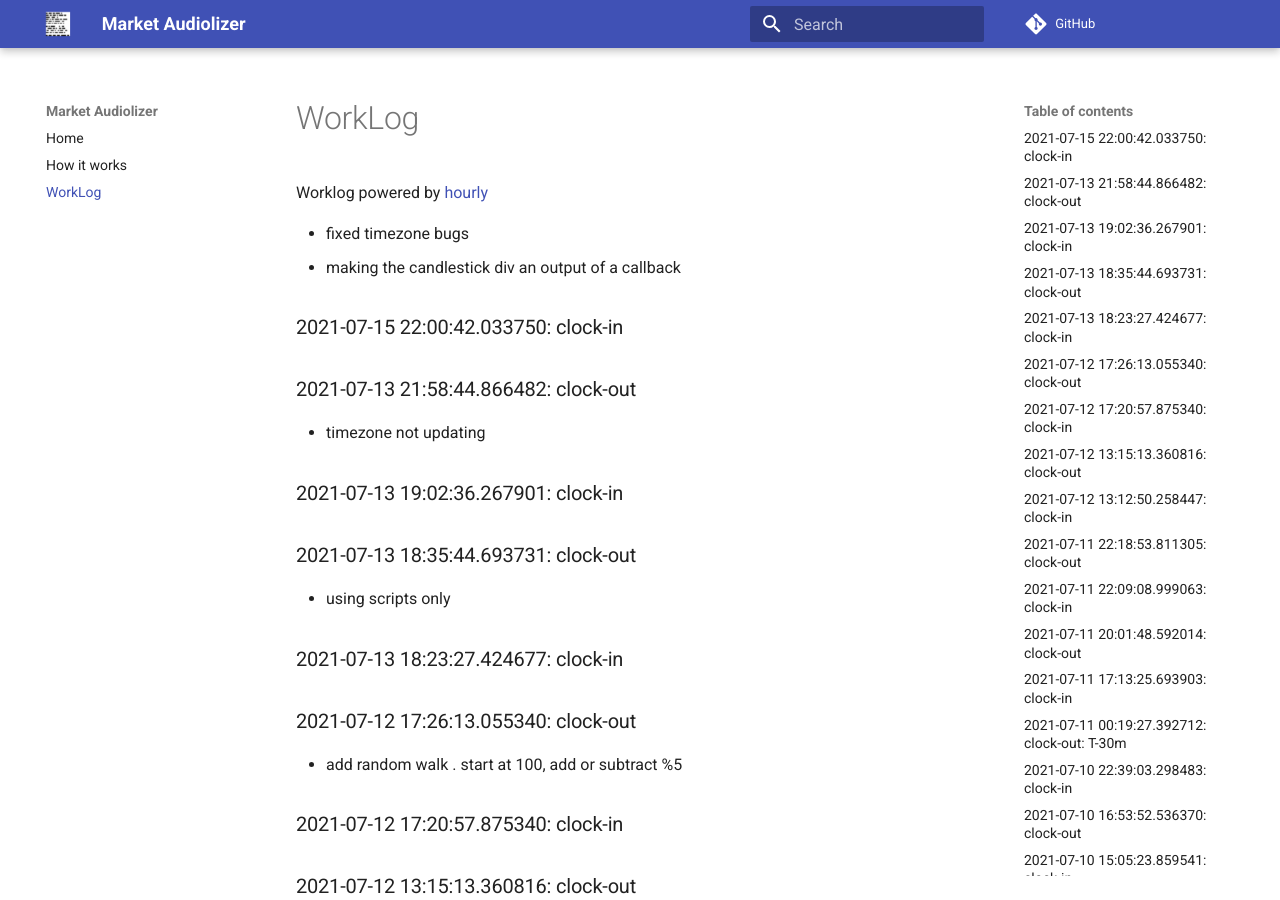
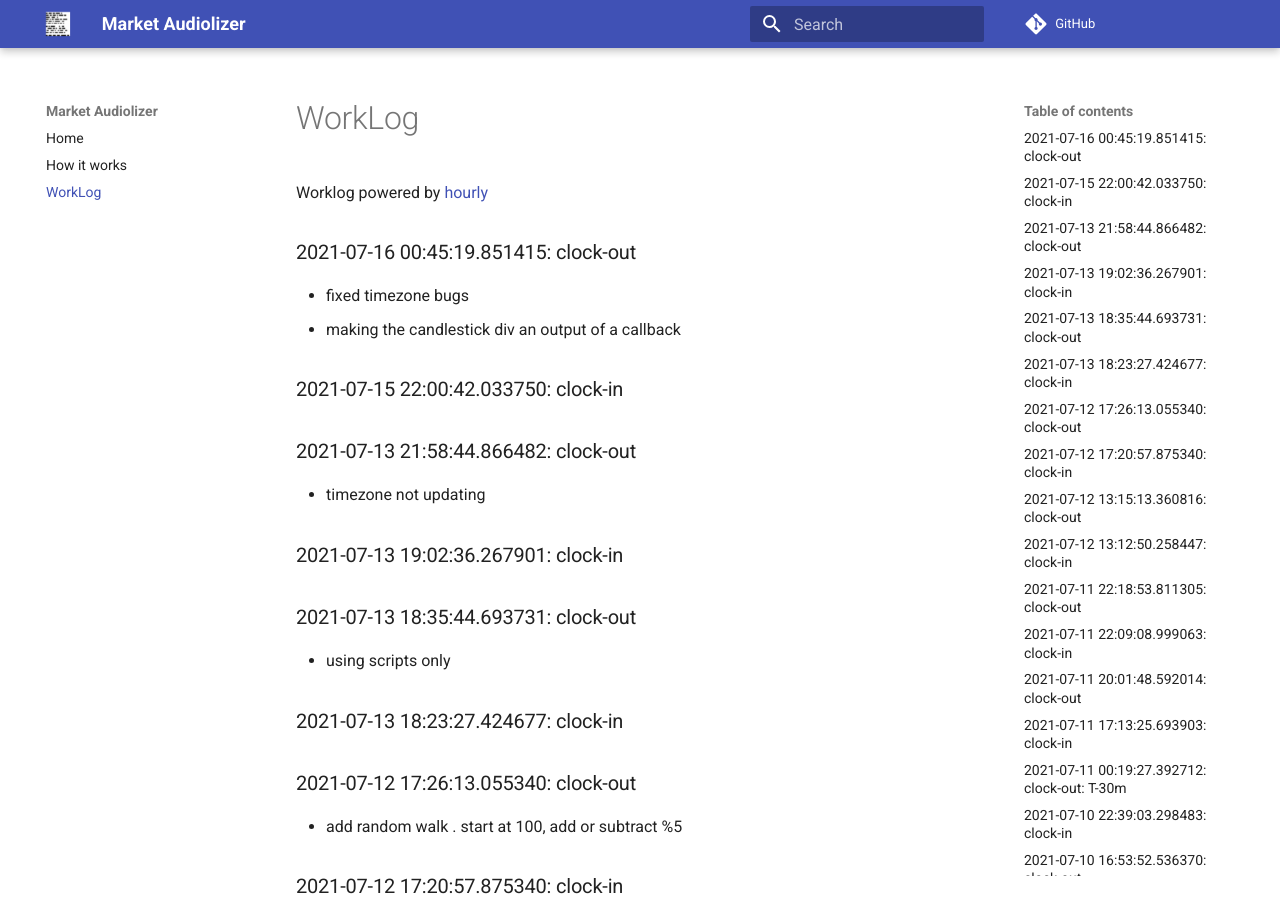
Before and after one commit to asherp/audiolizer, an MkDocs documentation site: the page built from docs/WorkLog.md, in a window 1280 px wide and 900 px high. Built offline with MkDocs 1.6.1 and Material for MkDocs 9.7.7, drawn with Linux system fonts in a browser that asks for light colours; comment, search, counter and statistics services are not loaded.

Commit message:
clock-out

```diff
--- a/WorkLog.md
+++ b/WorkLog.md
@@ -1,3 +1,5 @@
+### 2021-07-16 00:45:19.851415: clock-out
+
 * fixed timezone bugs
 * making the candlestick div an output of a callback
 
```
